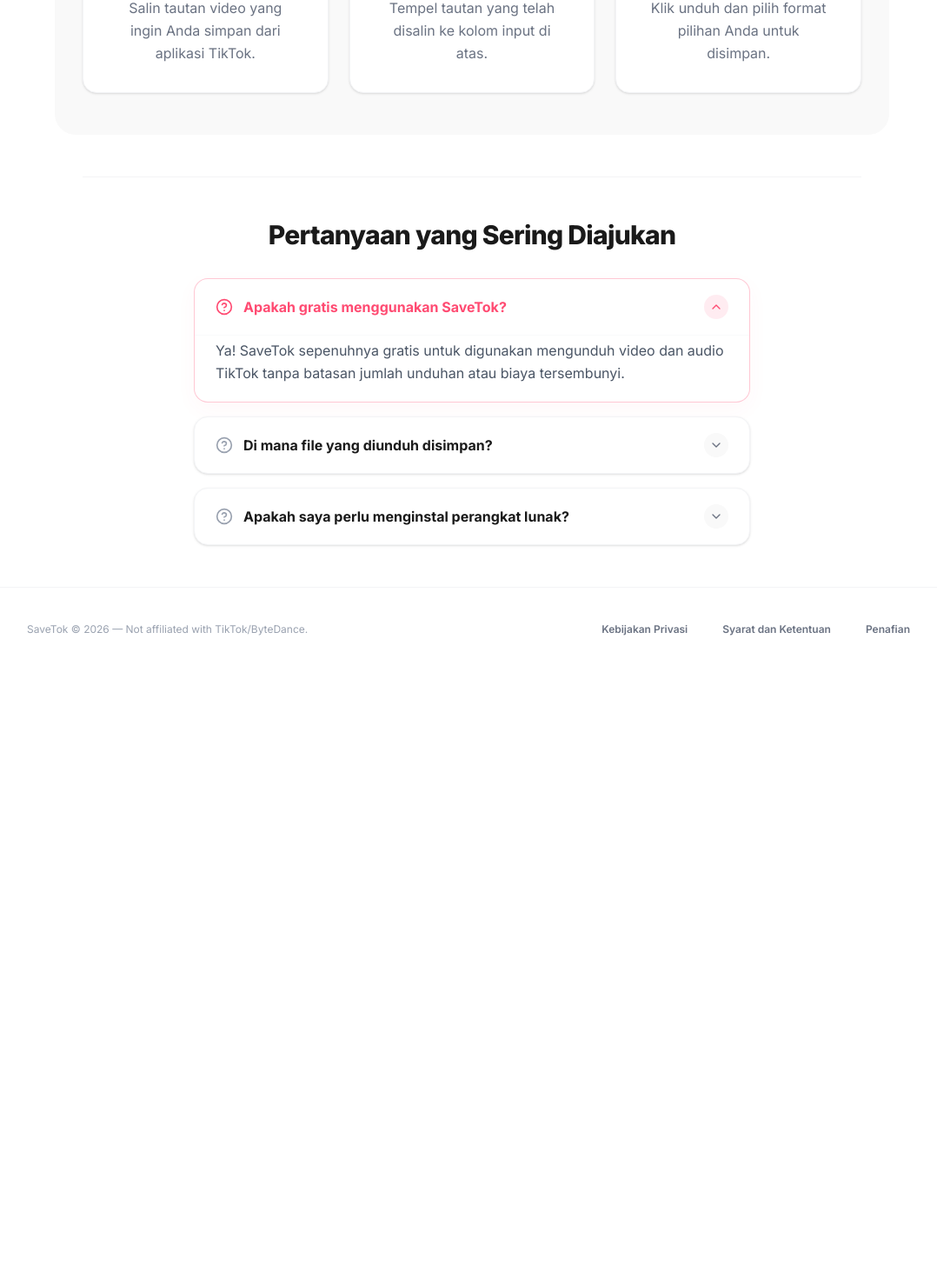
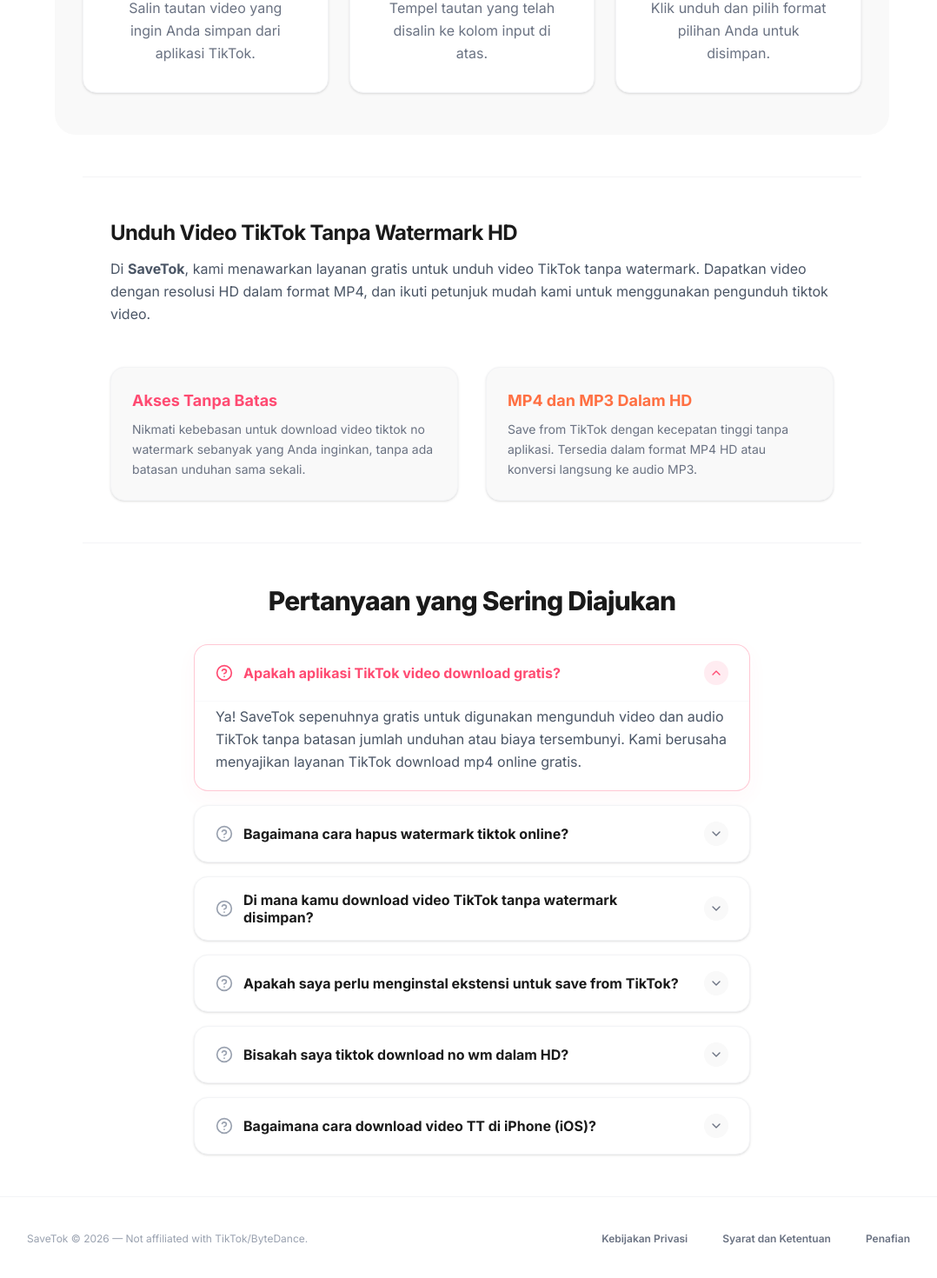
Before and after one commit to Wilhelm-art/savetok, a React (Vite) app: page / in a window 1280 px wide. Shown: the part 1281-2751 px from the top of the page at 87% size, without its empty margins (97-1175 px from the left). Before the commit the page ends 2053 px from the top, so only its background shows below. Built offline with nearby package versions, Linux system fonts and the light colour scheme.

Commit message:
feat: mimic SSSTik SEO features by adding extensive SEO copy blocks and expanded keyword-rich FAQs

```diff
--- a/src/components/SEODetails.tsx
+++ b/src/components/SEODetails.tsx
@@ -55,7 +55,7 @@ export default function SEODetails({ t }: SEODetailsProps) {
             {t.howToDownloadTitle}
           </motion.h2>
 
-          <div className="grid grid-cols-1 md:grid-cols-3 gap-6 max-w-5xl mx-auto">
+          <div className="grid grid-cols-1 md:grid-cols-2 lg:grid-cols-3 gap-6 max-w-5xl mx-auto">
             {steps.map((step, idx) => {
               const IconComponent = step.icon;
               return (
@@ -88,6 +88,41 @@ export default function SEODetails({ t }: SEODetailsProps) {
               );
             })}
           </div>
+        </div>
+      </section>
+
+      {/* Divider line */}
+      <hr className="w-full border-gray-100 max-w-4xl mx-auto" />
+
+      {/* SEO Marketing Text Area - Styled to mimic SSSTik's informative sections but cleaner */}
+      <section className="w-full max-w-4xl mx-auto px-4 md:px-8 text-[#1A1A1A]">
+        <div className="flex flex-col gap-8 text-center md:text-left">
+
+          <div className="flex flex-col md:flex-row gap-8 items-center md:items-start">
+            <div className="flex-1 flex flex-col gap-3">
+              <h2 className="font-sans font-bold text-xl md:text-2xl tracking-tight">Unduh Video TikTok Tanpa Watermark HD</h2>
+              <p className="font-sans text-gray-600 leading-relaxed text-sm md:text-base">
+                Di <strong>SaveTok</strong>, kami menawarkan layanan gratis untuk unduh video TikTok tanpa watermark. Dapatkan video dengan resolusi HD dalam format MP4, dan ikuti petunjuk mudah kami untuk menggunakan pengunduh tiktok video.
+              </p>
+            </div>
+          </div>
+
+          <div className="grid grid-cols-1 md:grid-cols-2 gap-8 mt-4">
+            <div className="bg-[#F9F9F9] p-6 rounded-2xl shadow-sm border border-gray-100 text-left">
+              <h3 className="font-sans font-bold text-lg mb-2 text-[#FF4B72]">Akses Tanpa Batas</h3>
+              <p className="font-sans text-gray-500 text-sm leading-relaxed">
+                Nikmati kebebasan untuk download video tiktok no watermark sebanyak yang Anda inginkan, tanpa ada batasan unduhan sama sekali.
+              </p>
+            </div>
+
+            <div className="bg-[#F9F9F9] p-6 rounded-2xl shadow-sm border border-gray-100 text-left">
+              <h3 className="font-sans font-bold text-lg mb-2 text-[#FF7043]">MP4 dan MP3 Dalam HD</h3>
+              <p className="font-sans text-gray-500 text-sm leading-relaxed">
+                Save from TikTok dengan kecepatan tinggi tanpa aplikasi. Tersedia dalam format MP4 HD atau konversi langsung ke audio MP3.
+              </p>
+            </div>
+          </div>
+
         </div>
       </section>
 
--- a/src/translations.ts
+++ b/src/translations.ts
@@ -35,18 +35,33 @@ export const translations: TranslationsMap = {
     faqs: [
       {
         id: "faq1",
-        question: "Apakah gratis menggunakan SaveTok?",
-        answer: "Ya! SaveTok sepenuhnya gratis untuk digunakan mengunduh video dan audio TikTok tanpa batasan jumlah unduhan atau biaya tersembunyi."
+        question: "Apakah aplikasi TikTok video download gratis?",
+        answer: "Ya! SaveTok sepenuhnya gratis untuk digunakan mengunduh video dan audio TikTok tanpa batasan jumlah unduhan atau biaya tersembunyi. Kami berusaha menyajikan layanan TikTok download mp4 online gratis."
       },
       {
         id: "faq2",
-        question: "Di mana file yang diunduh disimpan?",
-        answer: "File Anda yang diunduh akan otomatis tersimpan di folder 'Unduhan' bawaan perangkat Anda, kecuali Anda telah mengubah pengaturan direktori default pada browser Anda."
+        question: "Bagaimana cara hapus watermark tiktok online?",
+        answer: "Kamu hanya perlu menyalin tautan video dari aplikasi TikTok, menempelkannya ke kotak di bagian atas halaman ini, lalu klik Download. Server kami akan otomatis menghapus watermark dari video."
       },
       {
         id: "faq3",
-        question: "Apakah saya perlu menginstal perangkat lunak?",
-        answer: "Tidak, Anda tidak perlu menginstal perangkat lunak, aplikasi, atau ekstensi browser apa pun. SaveTok berfungsi penuh secara instan langsung di browser web Anda."
+        question: "Di mana kamu download video TikTok tanpa watermark disimpan?",
+        answer: "File Anda yang diunduh akan otomatis tersimpan di folder 'Unduhan' atau 'Downloads' bawaan perangkat Anda, baik di PC (Windows/Mac) maupun ponsel (Android/iOS)."
+      },
+      {
+        id: "faq4",
+        question: "Apakah saya perlu menginstal ekstensi untuk save from TikTok?",
+        answer: "Tidak, Anda tidak perlu menginstal perangkat lunak, aplikasi, atau ekstensi browser apa pun. SaveTok berfungsi penuh secara instan langsung di browser web PC maupun ponsel Android/iOS Anda."
+      },
+      {
+        id: "faq5",
+        question: "Bisakah saya tiktok download no wm dalam HD?",
+        answer: "Tentu saja! SaveTok selalu berusaha memberikan kualitas tertinggi (HD) sesuai dengan resolusi asli video yang diunggah ke server TikTok."
+      },
+      {
+        id: "faq6",
+        question: "Bagaimana cara download video TT di iPhone (iOS)?",
+        answer: "Untuk pengguna iPhone (iOS 13+), kamu dapat mengunduh langsung menggunakan browser Safari. Cukup salin tautan, tempel di SaveTok, tekan unduh, lalu file akan masuk ke manajer unduhan Safari kamu."
       }
     ]
   },
```
